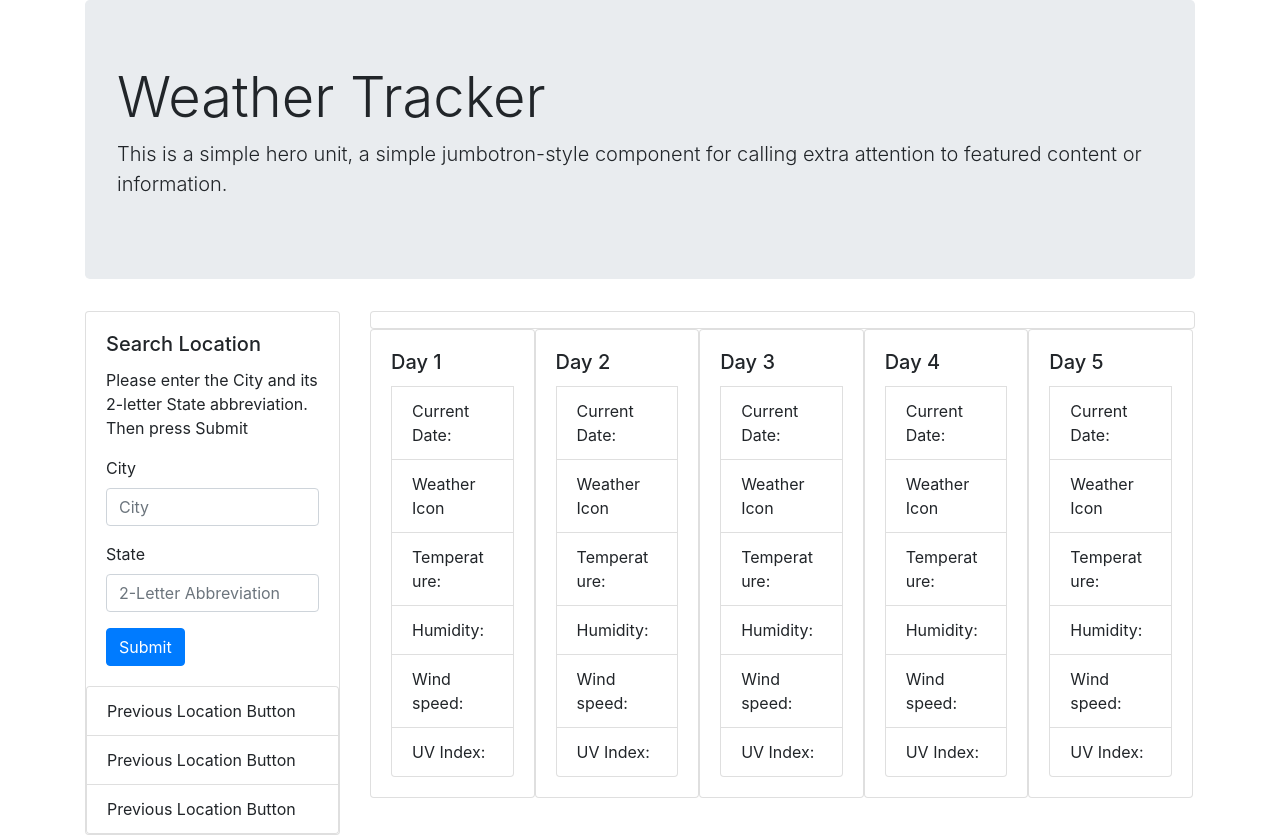
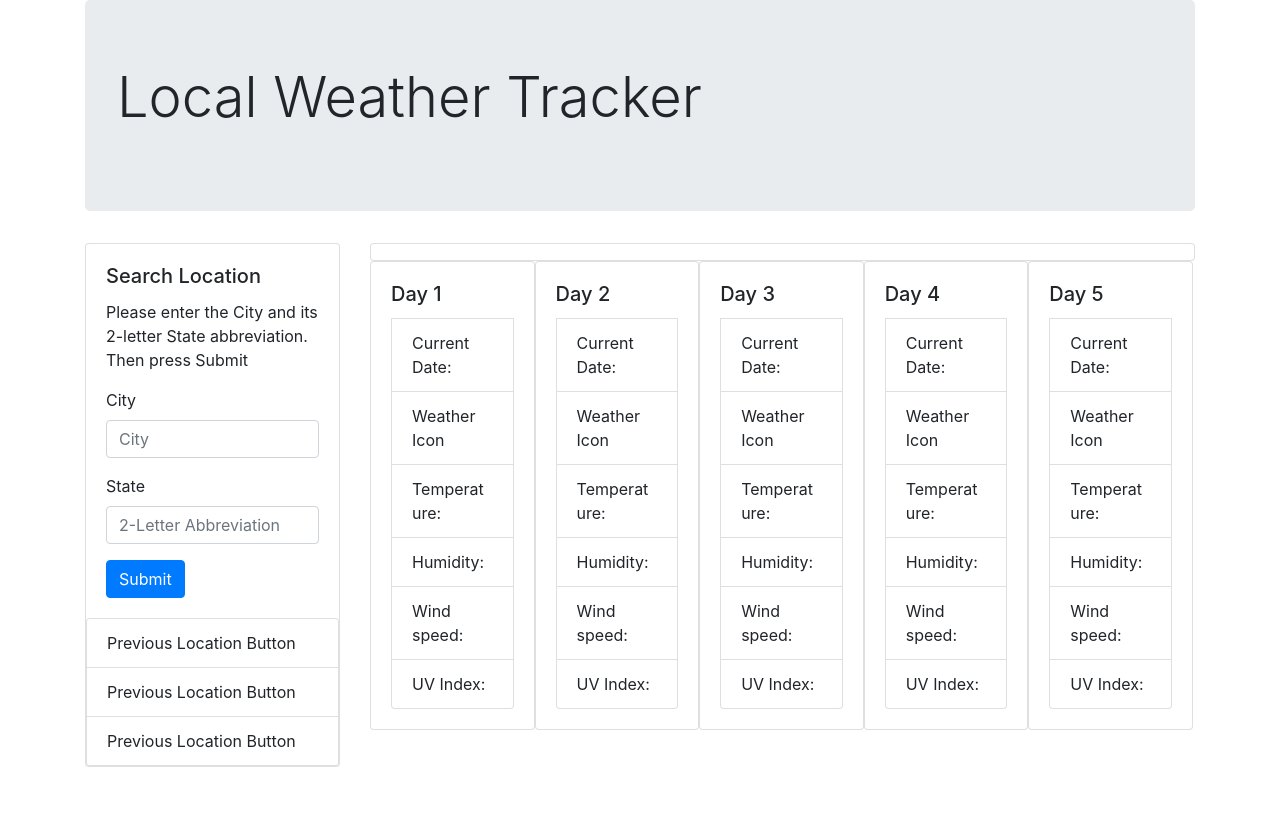
Before and after one commit to rmoatman/Roatman_Weather_Dashboard, a plain HTML site: page index.html in a window 1280 px wide. After the commit the page ends 800 px from the top, so only its background shows below. Drawn offline with nearby package versions, Linux system fonts and the light colour scheme.

```diff
--- a/Assets/style.css
+++ b/Assets/style.css
@@ -21,3 +21,7 @@
 .hide {
     display: none;
 }
+
+.forcastcard {
+    border: none;
+}
--- a/index.html
+++ b/index.html
@@ -19,9 +19,7 @@
     <div class="container">
 
       <header class="jumbotron">
-        <h1 class="display-4">Weather Tracker</h1>
-        <p class="lead">This is a simple hero unit, a simple jumbotron-style component for calling extra attention to
-          featured content or information.</p>
+        <h1 class="display-4">Local Weather Tracker</h1>
         <p id="#repos-container"></p>
       </header>
 
```
